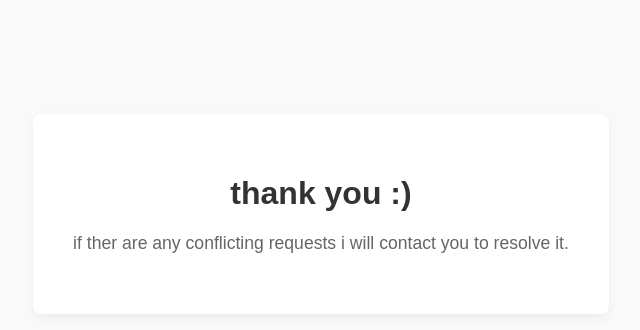
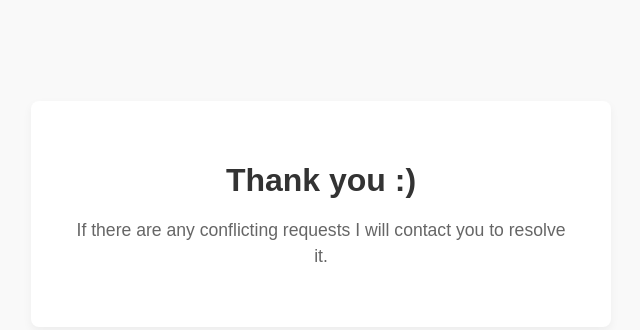
Before and after one commit to callumccooper/Nova-Surveys, a plain HTML site: page thanks.html in a window 1280 px wide. Shown: the part 106-436 px from the top of the page, without its empty margins (319-959 px from the left). Drawn offline with Linux system fonts and the light colour scheme.

Commit message:
Update thanks.html

```diff
--- a/thanks.html
+++ b/thanks.html
@@ -36,8 +36,8 @@
 <body>
 
     <div class="container">
-        <h1>thank you :)</h1>
-        <p>if ther are any conflicting requests i will contact you to resolve it.</p>
+        <h1>Thank you :)</h1>
+        <p>If there are any conflicting requests I will contact you to resolve it.</p>
     </div>
 
 </body>
```
